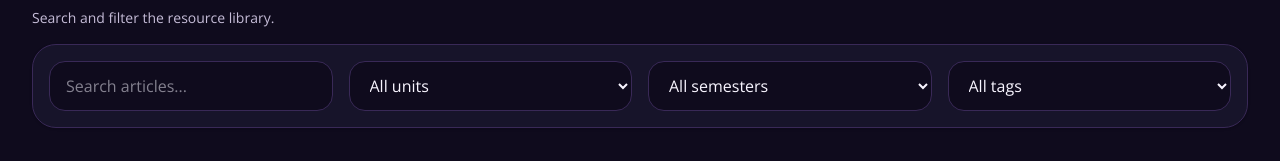
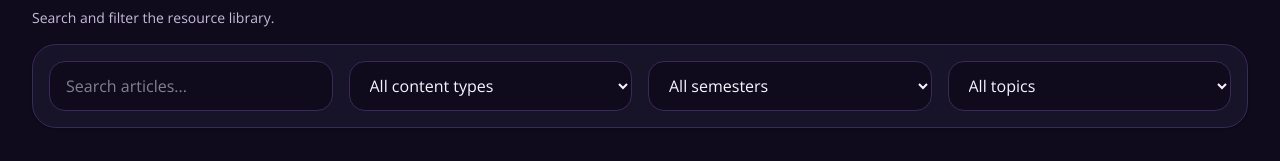
Before and after one commit to docentDavid/studyhub, a Next.js app: page / in a window 1280 px wide. Shown: the part 467-628 px from the top of the page. Built offline with nearby package versions, Linux system fonts and the light colour scheme.

Commit message:
refactor: update filters to type semester and topic

```diff
--- a/components/home-page-client.tsx
+++ b/components/home-page-client.tsx
@@ -34,9 +34,9 @@ const copy = {
       "Useful articles, tutorials and curated resources to support your studies, develop new skills and stay inspired throughout your learning journey.",
     submitResource: "Submit Resource",
     search: "Search articles...",
-    allUnits: "All units",
+    allContentTypes: "All content types",
     allSemesters: "All semesters",
-    allTags: "All tags",
+    allTopics: "All topics",
     latestResources: "Latest resources",
     latestDescription: "Recently added articles, guides and useful sources.",
     allResources: "All resources",
@@ -50,9 +50,9 @@ const copy = {
       "Nuttige artikelen, tutorials en geselecteerde bronnen om je studie te ondersteunen, nieuwe vaardigheden te ontwikkelen en geïnspireerd te blijven tijdens je leerproces.",
     submitResource: "Bron insturen",
     search: "Zoek artikelen...",
-    allUnits: "Alle units",
+    allContentTypes: "Alle content types",
     allSemesters: "Alle semesters",
-    allTags: "Alle tags",
+    allTopics: "Alle onderwerpen",
     latestResources: "Nieuwste bronnen",
     latestDescription:
       "Recent toegevoegde artikelen, gidsen en nuttige bronnen.",
@@ -99,9 +99,11 @@ export function HomePageClient({ articles }: HomePageClientProps) {
     )
     .slice(0, 4);
 
-  const units = useMemo(
+  const sourceTypes = useMemo(
     () =>
-      Array.from(new Set(approvedArticles.flatMap((article) => article.units))),
+      Array.from(
+        new Set(approvedArticles.map((article) => article.sourceType)),
+      ),
     [approvedArticles],
   );
 
@@ -164,9 +166,9 @@ export function HomePageClient({ articles }: HomePageClientProps) {
             <input className={fieldClassName} placeholder={t.search} />
 
             <select className={fieldClassName}>
-              <option>{t.allUnits}</option>
-              {units.map((unit) => (
-                <option key={unit}>{unit}</option>
+              <option>{t.allContentTypes}</option>
+              {sourceTypes.map((type) => (
+                <option key={type}>{type}</option>
               ))}
             </select>
 
@@ -178,7 +180,7 @@ export function HomePageClient({ articles }: HomePageClientProps) {
             </select>
 
             <select className={fieldClassName}>
-              <option>{t.allTags}</option>
+              <option>{t.allTopics}</option>
               {tags.map((tag) => (
                 <option key={tag}>{tag}</option>
               ))}
```
